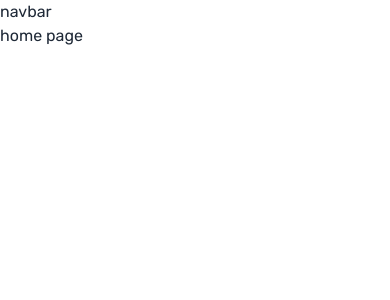
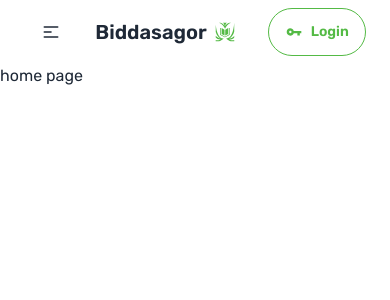
Before and after one commit to Phanthom-Mekat/AI-Integrated-Edu-Platform-Biddasagor, a React (Vite) app: page / in a window 390 px wide. Shown: the top 300 px of the page. Built offline with nearby package versions, Linux system fonts and the light colour scheme.

Commit message:
basic navbar setup

```diff
--- a/package.json
+++ b/package.json
@@ -12,6 +12,7 @@
   "dependencies": {
     "react": "^18.3.1",
     "react-dom": "^18.3.1",
+    "react-icons": "^5.3.0",
     "react-router-dom": "^6.28.0"
   },
   "devDependencies": {
--- a/src/components/home/Navbar.jsx
+++ b/src/components/home/Navbar.jsx
@@ -1,8 +1,48 @@
+import { GiBookAura } from "react-icons/gi";
+import { IoMdKey } from "react-icons/io";
+import {Link, NavLink } from "react-router-dom";
 
 const Navbar = () => {
+    const links = <>
+        <li className="mr-2 font-bold text-gray-500"><NavLink to="/">Home</NavLink></li>
+        <li className="mr-2 font-bold text-gray-500"><NavLink to="/about">About Us</NavLink></li>
+    </>
     return (
-        <div>
-            navbar
+        <div className="w-11/12 mx-auto">
+            <div className="navbar">
+                <div className="navbar-start">
+                    <div className="dropdown">
+                        <div tabIndex={0} role="button" className="btn btn-ghost lg:hidden">
+                            <svg
+                                xmlns="http://www.w3.org/2000/svg"
+                                className="h-5 w-5"
+                                fill="none"
+                                viewBox="0 0 24 24"
+                                stroke="currentColor">
+                                <path
+                                    strokeLinecap="round"
+                                    strokeLinejoin="round"
+                                    strokeWidth="2"
+                                    d="M4 6h16M4 12h8m-8 6h16" />
+                            </svg>
+                        </div>
+                        <ul
+                            tabIndex={0}
+                            className="menu menu-sm dropdown-content bg-base-100 rounded-box z-[1] mt-3 w-52 p-2 shadow">
+                            {links}
+                        </ul>
+                    </div>
+                    <Link to="/" className="btn btn-ghost text-xl">Biddasagor<GiBookAura className="text-secondary" /></Link>
+                </div>
+                <div className="navbar-center hidden lg:flex">
+                    <ul className="menu menu-horizontal px-1">
+                        {links}
+                    </ul>
+                </div>
+                <div className="navbar-end">
+                    <a className="btn btn-ghost btn-outline text-secondary bg-white rounded-3xl"><IoMdKey className="text-lg" />Login</a>
+                </div>
+            </div>
         </div>
     );
 };
--- a/tailwind.config.js
+++ b/tailwind.config.js
@@ -6,7 +6,15 @@ export default {
     "./src/**/*.{js,ts,jsx,tsx}",
   ],
   theme: {
-    extend: {},
+    extend: {
+      colors: {
+        'primary': '#9ABF80',
+        'secondary': '#54BA45',
+        'tertiary': '#BAAB45',
+        'light': '#F8F9FA',
+        'dark': '#212529',
+      }
+    },
   },
   plugins: [
     require('daisyui'),
```
Also changed, not shown: 1 other file (tests, documents, lock files or other folders).
